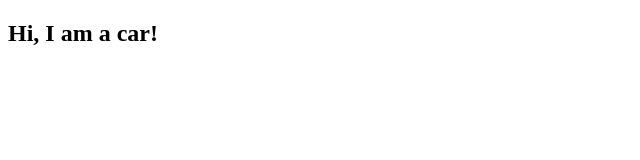
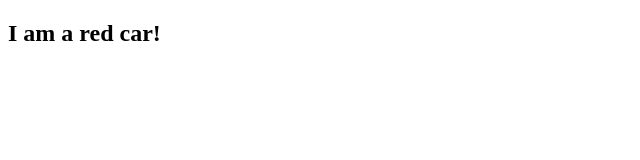
Before and after one commit to mmdmthr/learn-react, a React (Create React App) app: page / in a window 1280 px wide. Shown: the top 160 px of the page, without its empty margins (0-640 px from the left). Built offline with nearby package versions, Linux system fonts and the light colour scheme.

Commit message:
component props

```diff
--- a/src/index.js
+++ b/src/index.js
@@ -1,9 +1,9 @@
 import React from 'react';
 import ReactDOM from 'react-dom/client';
 
-function Car() {
-    return <h2>Hi, I am a car!</h2>
+function Car(props) {
+    return <h2>I am a {props.color} car!</h2>
 }
 
 const root = ReactDOM.createRoot(document.getElementById('root'));
-root.render(<Car />);
+root.render(<Car color="red"/>);
```
